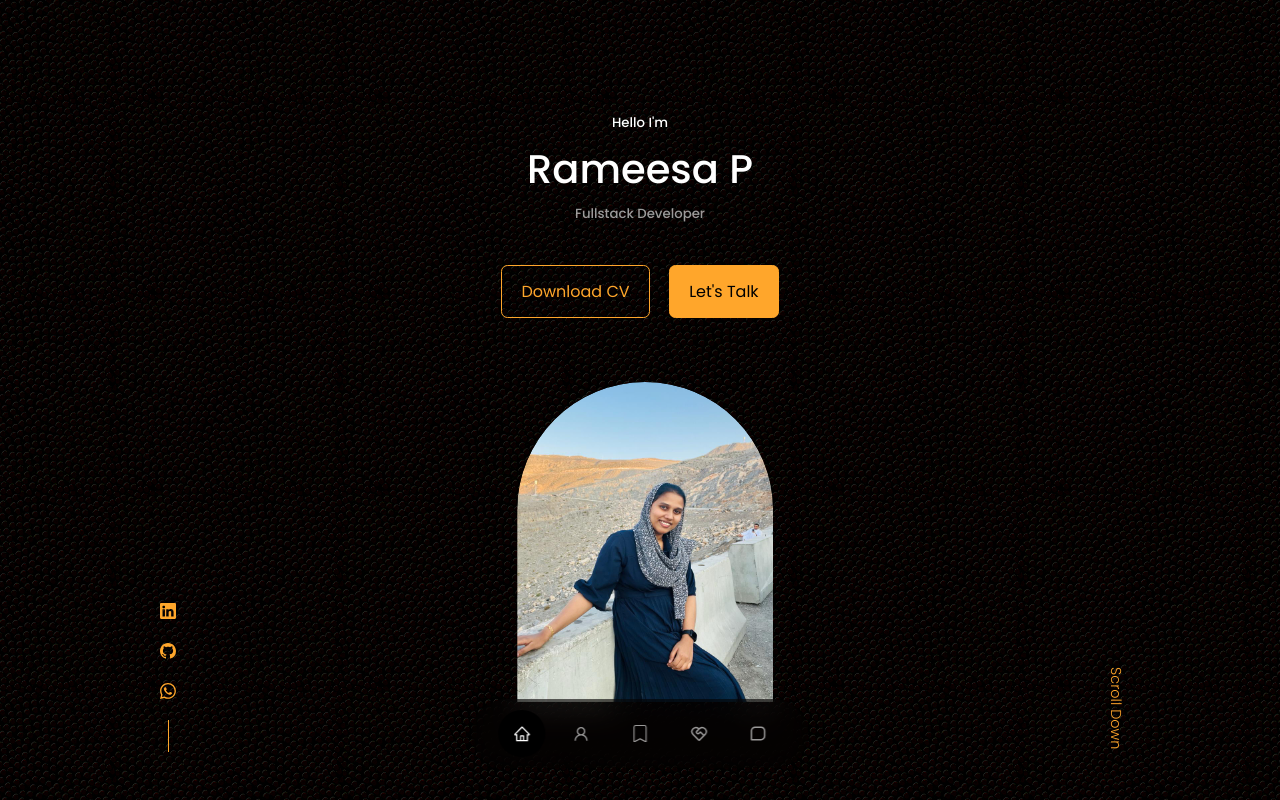
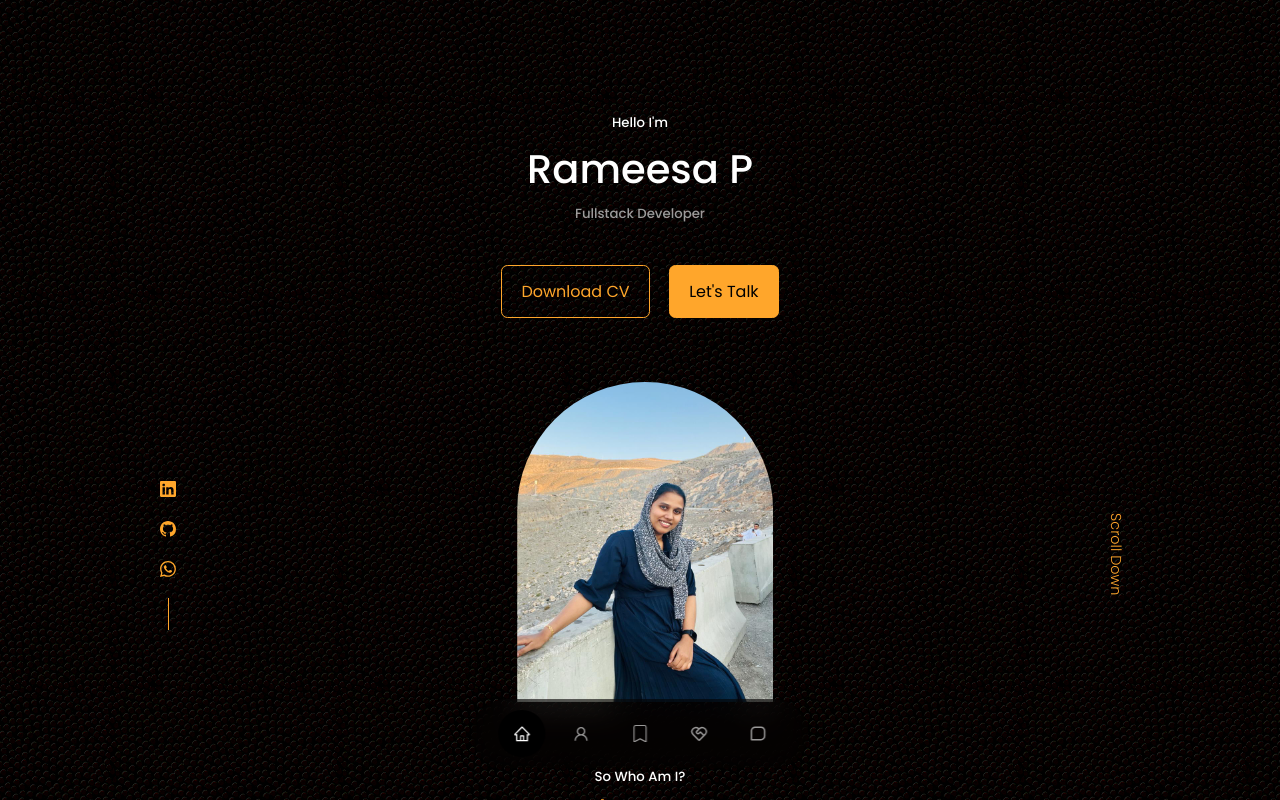
Before and after one commit to Rameesa96/profiles, a React (Create React App) app: page / in a window 1280 px wide. Shown: the top 800 px of the page. Built offline with nearby package versions, Linux system fonts and the light colour scheme; a web font is replaced by a local one.

Commit message:
make it better

```diff
--- a/package.json
+++ b/package.json
@@ -19,7 +19,7 @@
     "web-vitals": "^2.1.4"
   },
   "scripts": {
-    "start": "react-scripts start",
+    "start": "node server.js",
     "build": "react-scripts build",
     "test": "react-scripts test",
     "eject": "react-scripts eject"
--- a/src/components/Skills/SKill.css
+++ b/src/components/Skills/SKill.css
@@ -28,17 +28,19 @@
         grid-template-columns:repeat(3,1fr) ;
     }
 }
-@media screen and (max-width:600px){
+@media screen and (max-width:640px){
     .skill_container{
         grid-template-columns:1fr 1fr ;
+        padding-left: 4rem;
     }
     .btn1{
         width:150px;}
 }
-@media screen and (max-width:350px){
+@media screen and (max-width:415px){
     .skill_container{
         grid-template-columns: 1fr ;
-        padding: 1rem;
+        padding-left: 2rem;
+
     }
     .btn1{
         width:90%;
--- a/src/components/contact/Contact.js
+++ b/src/components/contact/Contact.js
@@ -33,7 +33,7 @@ const Contact = () => {
           <article className="contact_option">
             <BsWhatsapp  className='contacticon'/>
             <h4>WhatsApp</h4>
-            <h5>+971502004262</h5>
+            <h5>+919847654595</h5>
             <a href="https://wa.me/919847654595">Send a message</a>
           </article>
         </div>
--- a/src/components/header/header.css
+++ b/src/components/header/header.css
@@ -1,6 +1,6 @@
 header{
-    height: 100vh;
-    overflow: hidden;
+
+    padding-bottom:20rem;
     padding-top: 7rem;
 }
 .header_container{
@@ -30,7 +30,8 @@ header{
     align-items: center;
     position: absolute;
     left:0;
-    bottom: 3rem;
+    margin-top:10rem;
+
 }
 .header_socials::after{
     content: '';
@@ -43,51 +44,34 @@ header{
 /* /------------------me---------------/ */
 .me{
 
-
+padding-bottom: 4rem;
     position: absolute;
     left:50%;
     transform: translateX(-48%);
-    margin-top: 4rem;
+
     border-radius: 12rem 12rem 0 0;
-    overflow: hidden;
+
     /* padding: 5rem 1.5rem 1.5rem 1.5rem; */
 }
 .me img{
     border-radius: 12rem 12rem 0 0;
     width: 16rem;
     height: 20rem;
+    margin-top: 4rem;
+
 
 }
 .scroll_down{
     right: -2.3rem;
     position: absolute;
-    bottom: 5rem;
+
     transform: rotate(90deg);
     font-weight: 300;
     font-size: .9rem;
+  margin-top: 14rem;
 }
-
-/* media query tablet */
-
-
-@media screen and (max-width:1024px) {
-    header{
-        height: auto;
+@media screen and (max-width:600px){
+    .header_socials,.scroll_down{
+        display: none;
     }
-
- }
-
-
-
- /* small query tablet */
-
- @media screen and (max-width:600px) {
-   header{
-    height: auto;
-
-   }
-   .header_socials,.scroll_down{
-    display: none;
-   }
-
- }
+}
```
Also changed, not shown: src/assets/bg.png, src/assets/bg.webp.
